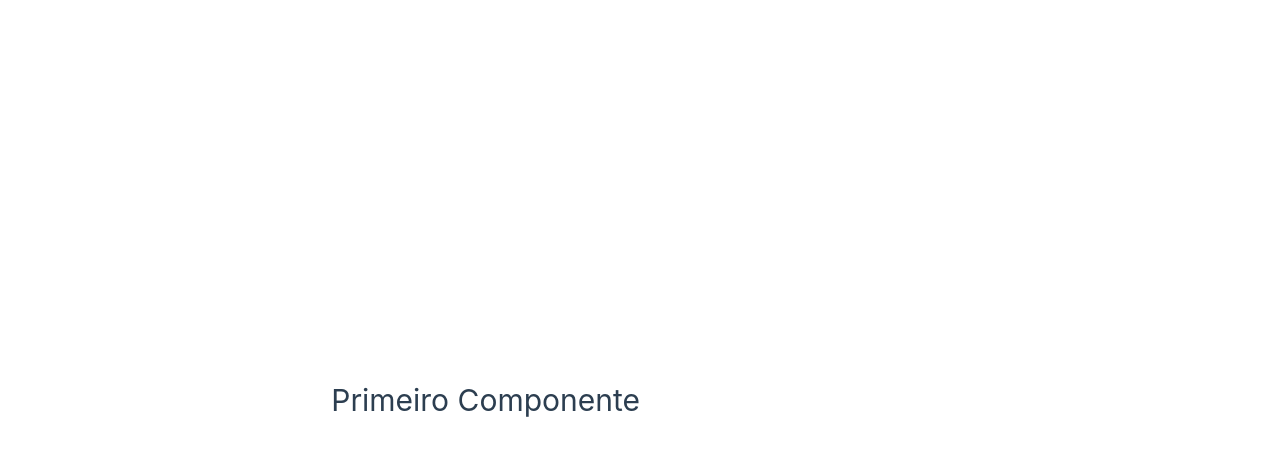
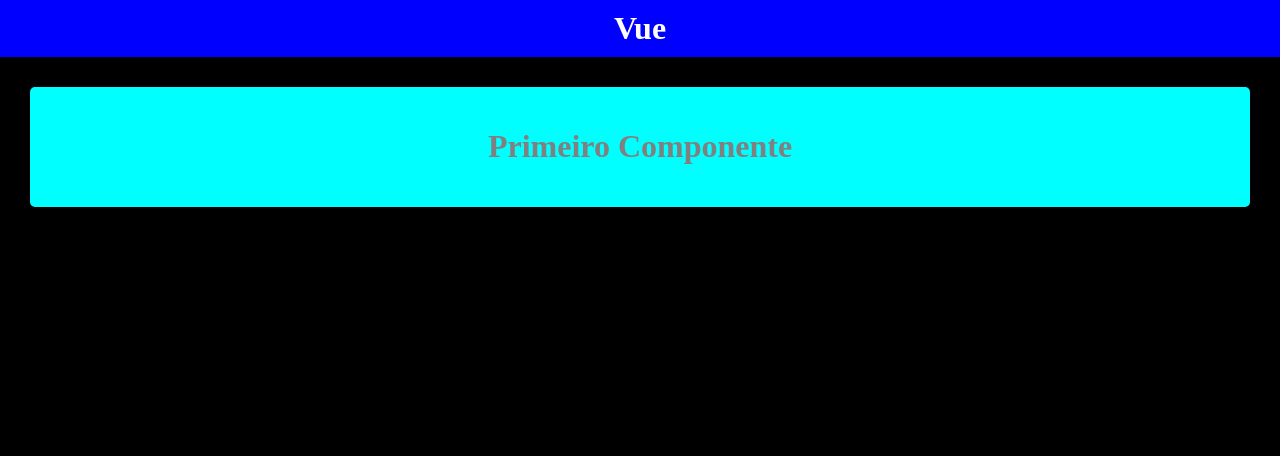
Before and after one commit to mariana-schlick/first-class-vue, a Vue app in the folder first-project-vue/: page / in a window 1280 px wide. Shown: the top 456 px of the page. Built offline with nearby package versions, Linux system fonts and the light colour scheme.

Commit message:
Configurando primeiro componente

```diff
--- a/first-project-vue/src/App.vue
+++ b/first-project-vue/src/App.vue
@@ -3,6 +3,7 @@
 </script>
 
 <template>
+  <header>Vue</header>
   <PrimeiroComponente/>
 </template>
 
--- a/first-project-vue/src/assets/main.css
+++ b/first-project-vue/src/assets/main.css
@@ -1,35 +1,19 @@
-@import './base.css';
+body{
+  margin: 0px;
+  background-color: black;
+  color: grey;
+}
 
 #app {
-  max-width: 1280px;
-  margin: 0 auto;
-  padding: 2rem;
   font-weight: normal;
 }
 
-a,
-.green {
-  text-decoration: none;
-  color: hsla(160, 100%, 37%, 1);
-  transition: 0.4s;
-  padding: 3px;
+header{
+  font-size: 2em;
+  color: white;
+  margin-bottom: 20px;
+  background-color: blue;
+  font-weight: bold;
+  padding: 10px;
+  text-align: center;
 }
-
-@media (hover: hover) {
-  a:hover {
-    background-color: hsla(160, 100%, 37%, 0.2);
-  }
-}
-
-@media (min-width: 1024px) {
-  body {
-    display: flex;
-    place-items: center;
-  }
-
-  #app {
-    display: grid;
-    grid-template-columns: 1fr 1fr;
-    padding: 0 2rem;
-  }
-}
--- a/first-project-vue/src/components/PirmeiroComponente.vue
+++ b/first-project-vue/src/components/PirmeiroComponente.vue
@@ -3,3 +3,21 @@
         <h1>Primeiro Componente</h1>
     </div>
 </template>
+
+<style scoped>
+    div{
+        background-color: aqua;
+        padding: 20px;
+        margin: 30px;
+        border-radius: 5px;
+        text-align: center;
+    }
+
+    div:hover{
+        background-color: aquamarine;
+    }
+
+    h1{
+        color: grey;
+    }
+</style>
```
